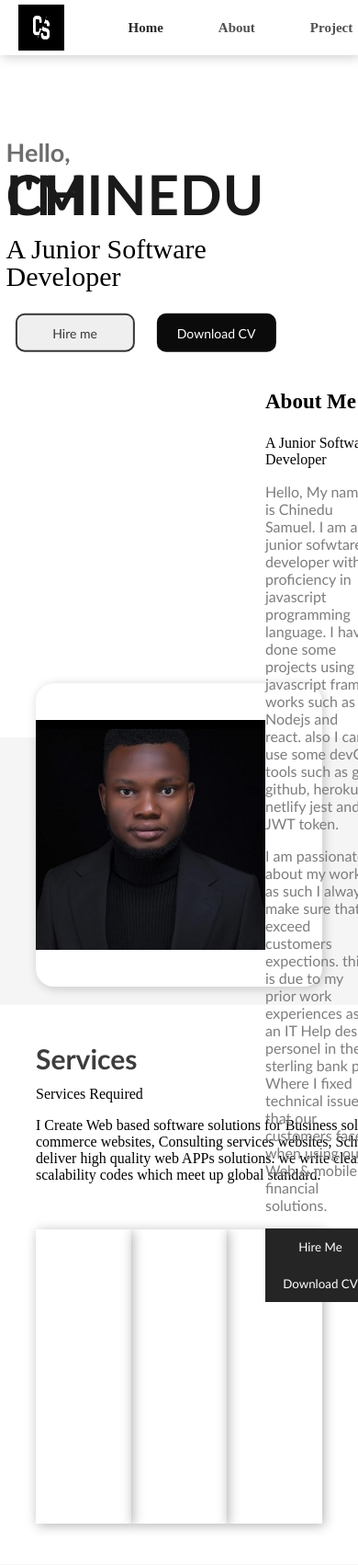
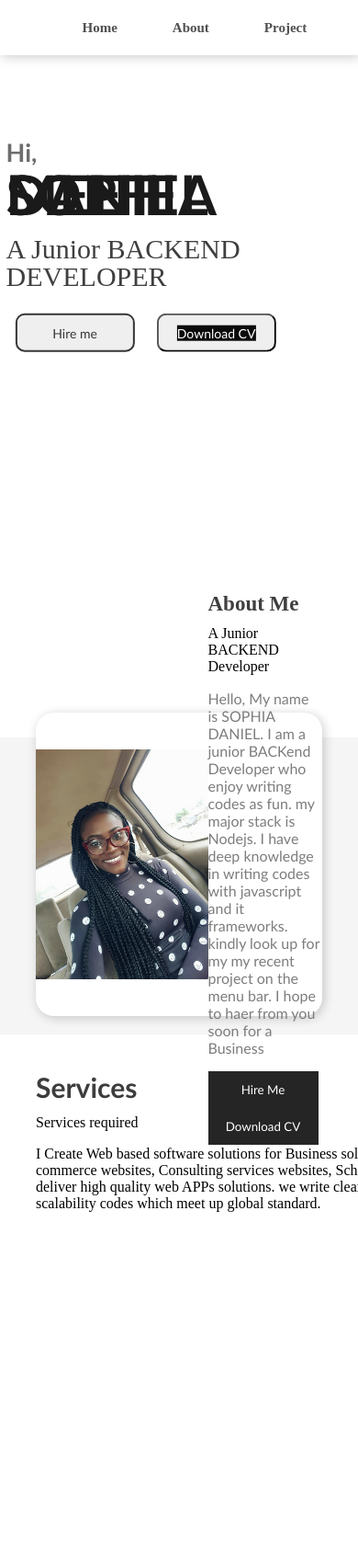
Before and after one commit to ChineduSamuel/Portfolio, a plain HTML site: page index.html in a window 390 px wide. Shown: the top 1702 px of the page at 92% size. Drawn offline with Linux system fonts and the light colour scheme.

Commit message:
First Commit

```diff
--- a/index.html
+++ b/index.html
@@ -3,11 +3,9 @@
 <head>
     <meta charset="UTF-8">
     <meta name="viewport" content="width=device-width, initial-scale=1.0">
-    <title>Chineduportfolio</title>
+    <title>Sophia Daniel</title>
     <link rel="stylesheet" type="text/css" href="style.css"/>
-    <header>
 
-        </header>
 </head>
 <body>
 
@@ -16,13 +14,11 @@
         <!--navigation---------->
         <nav>
             <!----Logo-->
-            <img class="logo"src="cs-2.jpg" alt="logo" />
 
-
-            <!--menu--->
+                       <!--menu--->
             <ul>
-                <li><a href="#" class="active">Home</a></li>
-                <li><a href="#">About</a></li>
+                <li><a href="#">Home</a></li>
+                <li><a href="About.html">About</a></li>
                 <li><a href="#">Project</a></li>
                 <li><a href="#">Contact</a></li>
             </ul>
@@ -30,25 +26,24 @@
 
         <!----Text-------->
     <div class="text-container">
-        <p>Hello,</p>
-        <p>I'M CHINEDU</p>
-        <p>A Junior Software Developer</p>
+        <p>Hi,</p>
+        <p>MEET SOPHIA DANIEL</p>
+        <p>A Junior BACKEND DEVELOPER</p>
         <button class="hire-btn">Hire me</button>
-        <button class="down-cv">Download CV</button>
+        <button><a href="#" target="_blank" class="down-cv">Download CV</a></button>
     </div>
-    <!-- <img class="bg-p"src="../img/bg-1.jpg" alt="chinedu" /> -->
+    </section>
 
-    </section>
     <!---About--Section-->
     <div class="about-container">
 <!------img-------------->
-        <img src="p-2.jpg">
+        <img src="Sophia.jpg">
         <!---about---text------->
         <div class="about-test">
             <p>About Me</p>
-            <p>A Junior Software Developer</p>
-            <p>Hello, My name is Chinedu Samuel. I am a junior sofwtare developer with proficiency in javascript programming language. I have done some projects using javascript frame works such as Nodejs and react. also I can use some devOp tools such as git, github, heroku, netlify jest and JWT token. </p>
-            <p>I am passionate about my work as such I always make sure that I exceed customers expections. this is due to my prior work experiences as an IT Help desk personel in the sterling bank plc. Where I fixed technical issues that our customers faced when using our Web & mobile financial solutions.</p>
+            <p>A Junior BACKEND Developer</p>
+            <p>Hello, My name is SOPHIA DANIEL. I am a junior BACKend Developer who enjoy writing codes as fun. my major stack is Nodejs. I have deep knowledge in writing codes with javascript and it frameworks. kindly look up for my my recent project on the menu bar.
+                I hope to haer from you soon for a Business</p>
             <!---buttton----->
             <button>Hire Me</button>
             <button>Download CV</button>
@@ -58,17 +53,11 @@
     <div class="services">
         <div class="services-text">
         <p>Services</p>
-        <p></p>Services Required</p>
+        <p></p>Services required</p>
         <p>I Create Web based software solutions for Business solutions such as E-commerce websites, Consulting services websites, School websites etc.
             We deliver high quality web APPs solutions. we write clear readablity and high scalability codes which meet up global standard.</p>
     </div>
-    <!-----Box-------------->
-    <div class="box-container">
-    <div class="box-1"></div>
-    <!---2----------------------->
-    <div class="box-2"></div>
-    <!----3------------>
-    <div class="box-3"></div>
+
     </div>
 </div>
 
--- a/style.css
+++ b/style.css
@@ -1,3 +1,12 @@
+.header img{
+    float:left;
+    width: 100px;
+    height: 60px;
+    background: #555;
+}
+
+
+
 body{
     background-color: #f6f5f5;
     margin:0px;
@@ -18,11 +27,7 @@ section{
     position: relative;
 
 }
-.bg-p{
-    height: 95vh;
-    width: 50px;
-    border:3px 3px solid white;
-}
+
 nav{
     display: flex;
     justify-content: space-between;
@@ -51,12 +56,10 @@ nav ul li a{
     color:#505050;
     font-size: 15px;
     font-weight: 700;
+    display: inline-flex;
 }
 
-.active{
-    font-weight: bold;
-    color: #2d2a2a;
-}
+
 .text-container p:nth-child(1){
 font-family:Calibri;
 font-weight: bold;
@@ -69,12 +72,12 @@ font-size:27px;
   font-weight: bold;
   letter-spacing: 1px;
   color: #1a1a1a;
-  font-size: 60px;
+  font-size:60px;
 }
 
 .text-container p:nth-child(3){
     font-family: myriad pro regular;
-    columns: #403e3e;
+    color: #403e3e;
     font-size: 30px;
     line-height: 30px; ;
 }
@@ -119,7 +122,7 @@ button:active{
     border-radius: 20px;
     box-shadow:2px 2px 12px rgba(0,0,0,0.2);
     display: flex;
-    margin:-15% auto 20px auto;
+    margin:-7% auto 20px auto;
     position: relative;
     justify-content: space-evenly;
     align-items: center;
@@ -132,10 +135,11 @@ button:active{
     width: 550px;
 }
 .about-test  p:nth-child(1){
-    columns: #403e3e;
+    color: #403e3e;
     font-family: myriad pro;
     font-weight: bold;
     font-size: 23px;
+    line-height:0px;
 }
 .about-text p:nth-child(2){
     color: #3e3d3d;
@@ -157,7 +161,7 @@ button:active{
     color: #FFFFFF;
     outline: none;
     border:none;
-    font-family: calibri;
+    font-family:calibri;
     background-color: #262525;
 }
 
@@ -172,7 +176,7 @@ button:active{
     font-family: calibri;
     font-weight: bold;
     color: #3e3d3d;
-    font-size: 30px;
+     font-size: 30px;
     line-height:0px;
 }
 
@@ -191,15 +195,3 @@ button:active{
 width: 500px;
 margin: 50px 0px;
 }
-.box-1,.box-2,.box-3{
-   width:300px;
-   height:320px;
-   background-repeat: no-repeat;
-   background-size: cover;
-   box-shadow: 2px 2px 12px rgba(0,0,0,0.3);
-
-}
-.box-container{
-    display:flex;
-    justify-content: space-between;
-}
```
Also changed, not shown: Sophia.jpg (added), box-1.png (added), box-2.png (added), box-3.png (added), cs-2.jpg (deleted), p-1.jpeg (deleted), p-2.jpg (deleted).
